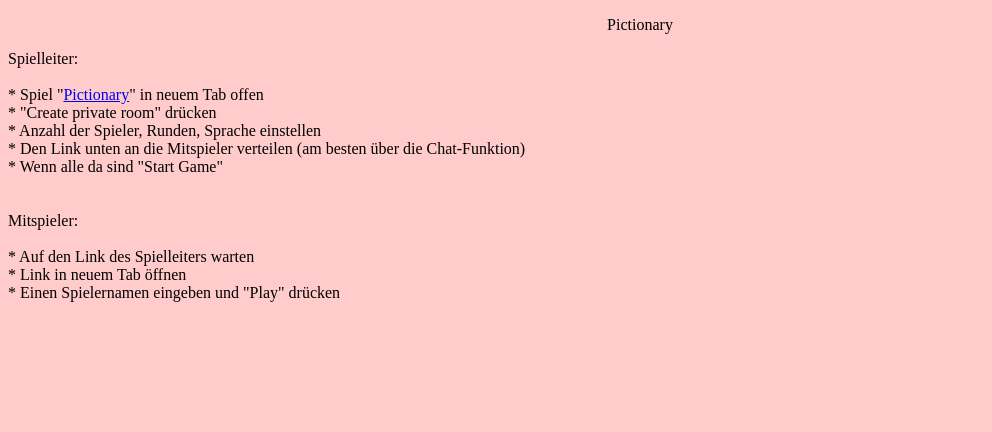
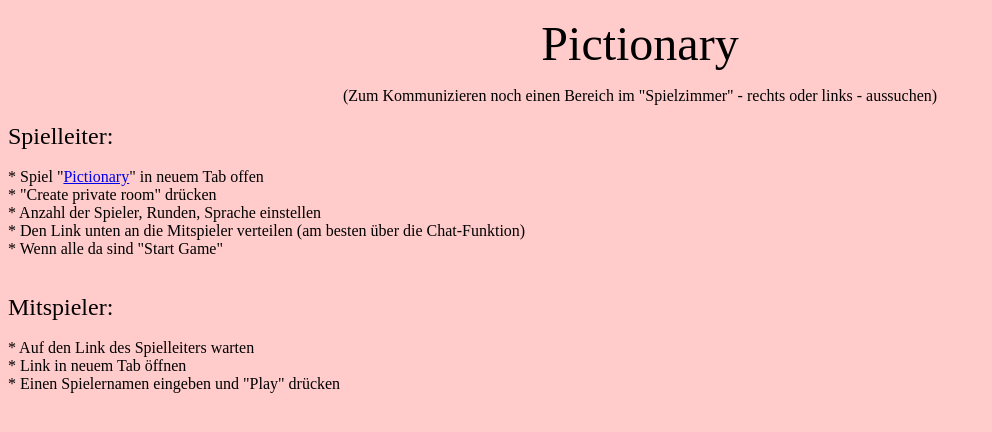
Before and after one commit to sradke/lxs_map, a plain HTML site: page htmls/Multiplayer_Spiel1_Skribbl.html in a window 1280 px wide. Shown: the whole page, without its empty margins (0-992 px from the left). Drawn offline with Linux system fonts and the light colour scheme.

Commit message:
Text besser formatiert

```diff
--- a/htmls/Multiplayer_Spiel1_Skribbl.html
+++ b/htmls/Multiplayer_Spiel1_Skribbl.html
@@ -16,19 +16,20 @@
 
 <div class=WordSection1 style="text-align: center;">
 
-<p class=MsoNormal>Pictionary</p>
-
+<p class=MsoNormal><font size=7>Pictionary</font></p>
+  (Zum Kommunizieren noch einen Bereich im "Spielzimmer" - rechts oder links - aussuchen)<br>
 </div>
-
+<br>
 <div class=WordSection1 style="text-align: left;">
-Spielleiter: <br><br>
+<font size=5>Spielleiter:</font><br><br>
 * Spiel  "<a href="https://skribbl.io/" title="Skribbl.io" target="_blank">Pictionary</a>" in neuem Tab offen<br>
 * "Create private room" dr&uumlcken<br>
 * Anzahl der Spieler, Runden, Sprache einstellen<br>
 * Den Link unten an die Mitspieler verteilen (am besten &uumlber die Chat-Funktion)<br>
 * Wenn alle da sind "Start Game"<br>
+
 <br><br>
-Mitspieler: <br><br>
+<font size=5> Mitspieler:</font><br><br>
 * Auf den Link des Spielleiters warten<br>
 * Link in neuem Tab &oumlffnen<br>
 * Einen Spielernamen eingeben und "Play" dr&uumlcken
```
Also changed, not shown: htmls/Multiplayer_Spiel2_Stadtlandfluss.html (+5 -4 lines), htmls/Multiplayer_Spiel3_Puzzle.html (+6 -5 lines).
